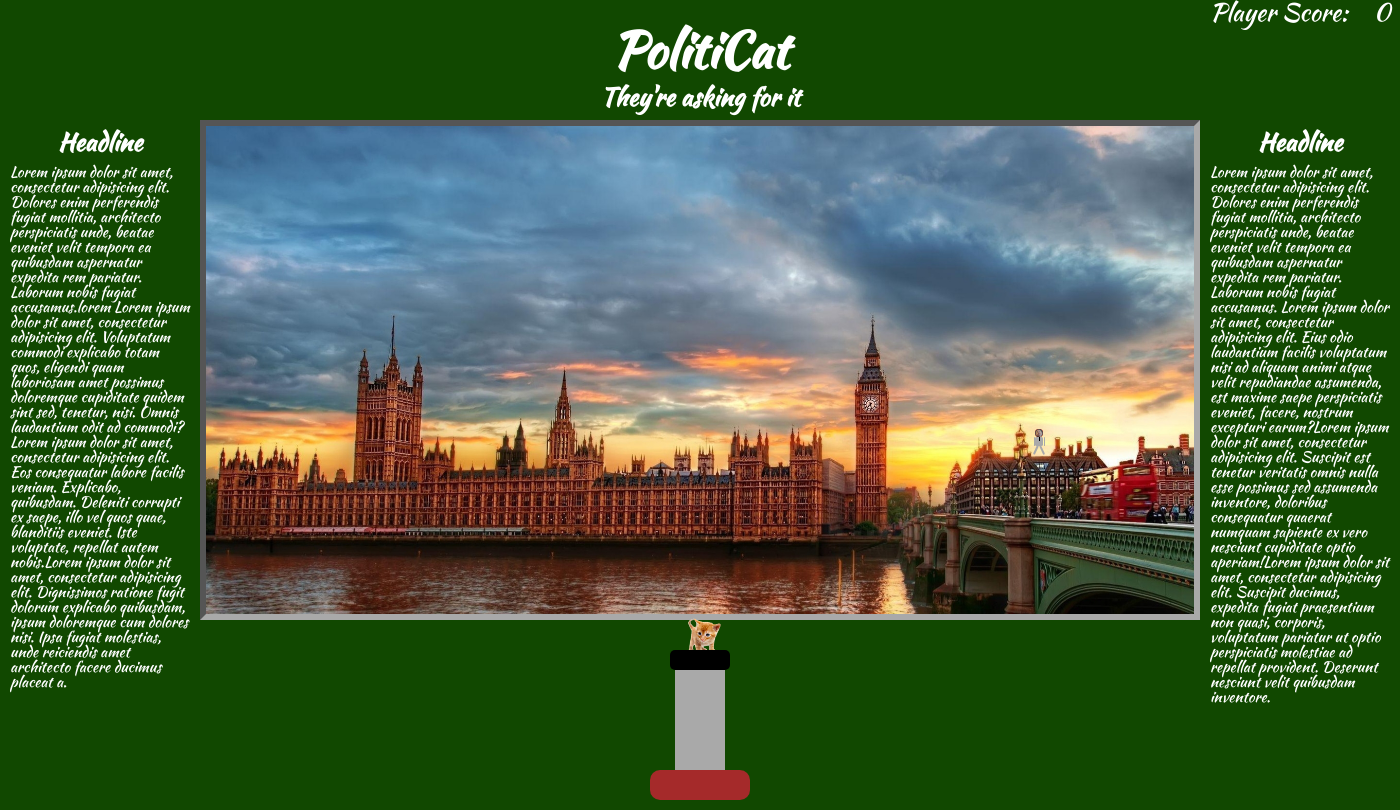
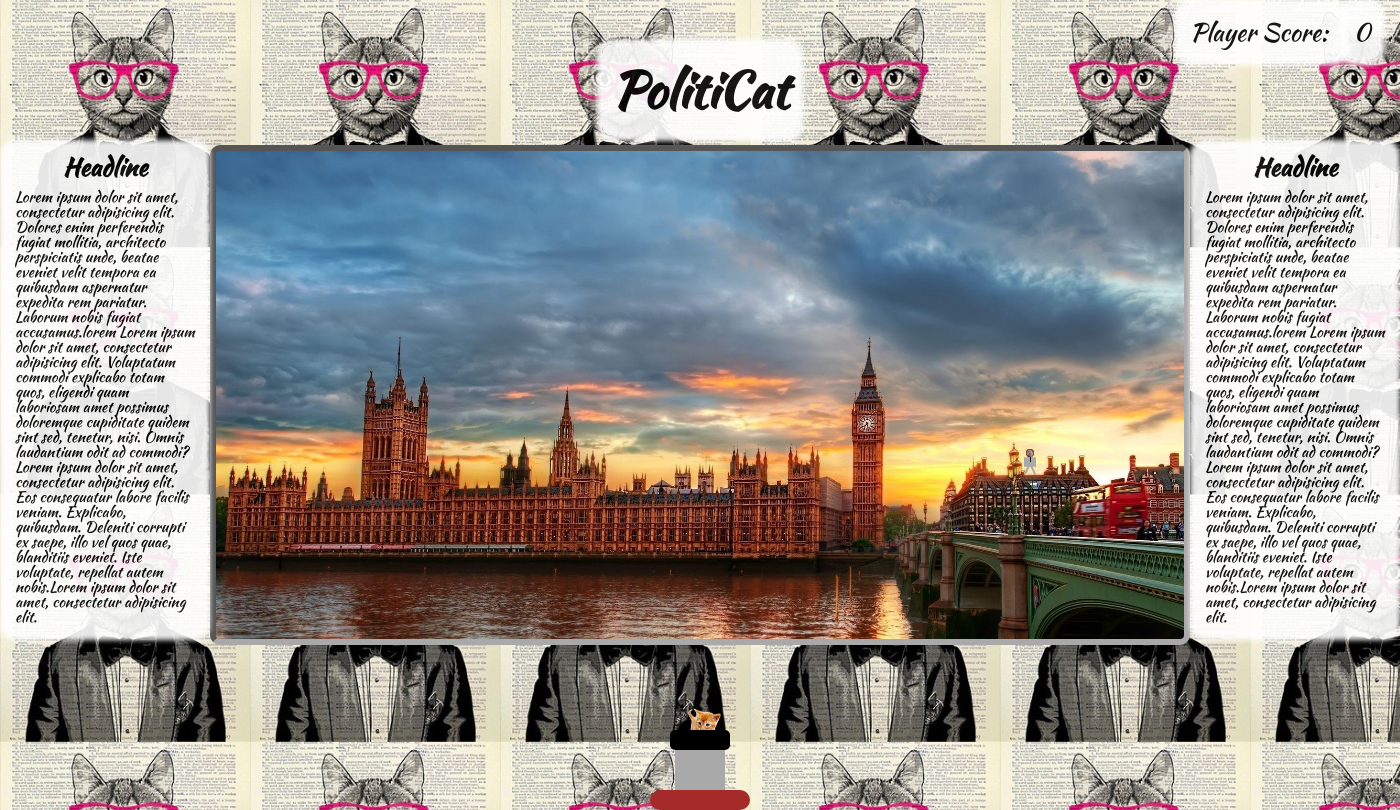
Before and after one commit to syounger-ut/wdi-project-1, a PHP site: page /main.html in a window 1400 px wide. Run offline with PHP 8.4, Linux system fonts and the light colour scheme.

Commit message:
added more advanced styling

```diff
--- a/css/style.css
+++ b/css/style.css
@@ -1,6 +1,6 @@
 * {
   box-sizing: border-box;
-  color: white;
+  color: black;
   font-family: 'Kaushan Script', cursive;
 }
 
@@ -9,19 +9,26 @@ html {
 }
 
 body {
-  background-color: #114800;
+  background-image: url("../images/politicalCat2.jpg");
+  background-size: 250px;
+  text-align: center;
 }
 
 ul {
-  display: block;
+  /*float: right;*/
   text-align: right;
+  margin: 20px;
 }
 
 li {
-  /*float: left;*/
   display: inline;
   font-size: 25px;
   padding: 10px;
+  background: white;
+  opacity: 0.9;
+  border-radius: 10px;
+  box-shadow: 0 0 5px 5px white;
+
 }
 
 li:hover {
@@ -30,18 +37,14 @@ li:hover {
 }
 
 h1 {
-  /*padding: 100px 0 25px 0;*/
+  font-family: 'Kaushan Script', cursive;
+  opacity: 0.9;
+  display: inline;
+  background: white;
+  border-radius: 10px;
+  padding: 10px;
   font-size: 50px;
-}
-
-h1, h2 {
-  text-align: center;
-  font-family: 'Kaushan Script', cursive;
-}
-
-h2 {
-  font-size: 25px;
-  margin: 10px 0 0 0;
+  box-shadow: 0 0 5px 5px white;
 }
 
 .mainPageContainer {
@@ -87,8 +90,12 @@ img {
 .articles{
   width: 200px;
   padding: 10px;
-  margin: 0;
+  margin: 20px 5px 5px;
   float: left;
+  background: white;
+  opacity: 0.9;
+  border-radius: 10px;
+  box-shadow: 0 0 5px 5px white;
 }
 h3 {
   font-size: 25px;
@@ -103,13 +110,14 @@ p {
 }
 
 .gameContainer {
-  width: 1000px;
+  width: 980px;
   height: 500px;
   background-image: url("../images/westminster.jpg");
   background-size: cover;
   border: 6px solid darkgrey;
   border-style: inset;
-  margin: 0 auto;
+  border-radius: 10px;
+  margin: 20px auto 0;
   padding: 0;
   float: left;
 }
@@ -118,7 +126,7 @@ p {
 .catContainer{
   position: absolute;
   bottom: 0;
-  height: 190px;
+  height: 100px;
   width: 50px;
   left: 50%;
   margin-left: -25px;
@@ -128,12 +136,15 @@ p {
 #cat {
   width: 50px;
   height:50px;
-  /*position: absolute;*/
+  position: absolute;
   margin: 0;
   border-radius: 50%;
   background-image: url('../images/cat.png');
   background-size: cover;
   vertical-align: top;
+  /*bottom: 0;*/
+  /*left: 50%;*/
+  /*margin-left: -25px;*/
   }
 /*================================================*/
 /*Body styling*/
@@ -215,7 +226,7 @@ div.leg:last-child{
   position: absolute;
   left: 50%;
   margin-left: -50px;
-  bottom: 0;
+  bottom: -10px;
 }
 .cannonOne{
   height: 20px;
@@ -225,13 +236,13 @@ div.leg:last-child{
   border-radius: 5px;
 }
 .cannonTwo{
-  height: 100px;
+  height: 40px;
   width: 50px;
   background: darkgrey;
   margin: 0 auto;
 }
 .cannonThree{
-  height: 30px;
+  height: 20px;
   width: 100px;
   background: brown;
   margin: 0 auto;
--- a/js/app.js
+++ b/js/app.js
@@ -126,8 +126,7 @@ function confirmHit() {
 
 // move the cat to where clicked
 function catMove() {
-  // var i = $(this).attr('id').substring(1);           //get the index of button
-  new Audio("http://www.wavsource.com/snds_2016-08-21_1204101428963685/animals/cat_screech2.wav").play();          //play corresponding audio
+  new Audio("http://www.wavsource.com/snds_2016-08-21_1204101428963685/animals/cat_screech2.wav").play();
   var x = event.pageX;
   var y = event.pageY-25;
   fired = true;
--- a/main.html
+++ b/main.html
@@ -15,17 +15,16 @@
     <li>Player Score: </li>
     <li id=playerScore>0</li>
   </ul>
-  <h1>PolitiCat</h1>
-  <h2>They're asking for it</h2>
+    <h1>PolitiCat</h1><br>
   <div class="newspaper">
     <div class="articles">
       <h3>Headline</h3>
-      <p>Lorem ipsum dolor sit amet, consectetur adipisicing elit. Dolores enim perferendis fugiat mollitia, architecto perspiciatis unde, beatae eveniet velit tempora ea quibusdam aspernatur expedita rem pariatur. Laborum nobis fugiat accusamus.lorem Lorem ipsum dolor sit amet, consectetur adipisicing elit. Voluptatum commodi explicabo totam quos, eligendi quam laboriosam amet possimus doloremque cupiditate quidem sint sed, tenetur, nisi. Omnis laudantium odit ad commodi?Lorem ipsum dolor sit amet, consectetur adipisicing elit. Eos consequatur labore facilis veniam. Explicabo, quibusdam. Deleniti corrupti ex saepe, illo vel quos quae, blanditiis eveniet. Iste voluptate, repellat autem nobis.Lorem ipsum dolor sit amet, consectetur adipisicing elit. Dignissimos ratione fugit dolorum explicabo quibusdam, ipsum doloremque cum dolores nisi. Ipsa fugiat molestias, unde reiciendis amet architecto facere ducimus placeat a.</p>
+      <p>Lorem ipsum dolor sit amet, consectetur adipisicing elit. Dolores enim perferendis fugiat mollitia, architecto perspiciatis unde, beatae eveniet velit tempora ea quibusdam aspernatur expedita rem pariatur. Laborum nobis fugiat accusamus.lorem Lorem ipsum dolor sit amet, consectetur adipisicing elit. Voluptatum commodi explicabo totam quos, eligendi quam laboriosam amet possimus doloremque cupiditate quidem sint sed, tenetur, nisi. Omnis laudantium odit ad commodi?Lorem ipsum dolor sit amet, consectetur adipisicing elit. Eos consequatur labore facilis veniam. Explicabo, quibusdam. Deleniti corrupti ex saepe, illo vel quos quae, blanditiis eveniet. Iste voluptate, repellat autem nobis.Lorem ipsum dolor sit amet, consectetur adipisicing elit.</p>
     </div>
     <div class="gameContainer"></div>
     <div class="articles">
       <h3>Headline</h3>
-      <p>Lorem ipsum dolor sit amet, consectetur adipisicing elit. Dolores enim perferendis fugiat mollitia, architecto perspiciatis unde, beatae eveniet velit tempora ea quibusdam aspernatur expedita rem pariatur. Laborum nobis fugiat accusamus.  Lorem ipsum dolor sit amet, consectetur adipisicing elit. Eius odio laudantium facilis voluptatum nisi ad aliquam animi atque velit repudiandae assumenda, est maxime saepe perspiciatis eveniet, facere, nostrum excepturi earum?Lorem ipsum dolor sit amet, consectetur adipisicing elit. Suscipit est tenetur veritatis omnis nulla esse possimus sed assumenda inventore, doloribus consequatur quaerat numquam sapiente ex vero nesciunt cupiditate optio aperiam!Lorem ipsum dolor sit amet, consectetur adipisicing elit. Suscipit ducimus, expedita fugiat praesentium non quasi, corporis, voluptatum pariatur ut optio perspiciatis molestiae ad repellat provident. Deserunt nesciunt velit quibusdam inventore.</p>
+      <p>Lorem ipsum dolor sit amet, consectetur adipisicing elit. Dolores enim perferendis fugiat mollitia, architecto perspiciatis unde, beatae eveniet velit tempora ea quibusdam aspernatur expedita rem pariatur. Laborum nobis fugiat accusamus.lorem Lorem ipsum dolor sit amet, consectetur adipisicing elit. Voluptatum commodi explicabo totam quos, eligendi quam laboriosam amet possimus doloremque cupiditate quidem sint sed, tenetur, nisi. Omnis laudantium odit ad commodi?Lorem ipsum dolor sit amet, consectetur adipisicing elit. Eos consequatur labore facilis veniam. Explicabo, quibusdam. Deleniti corrupti ex saepe, illo vel quos quae, blanditiis eveniet. Iste voluptate, repellat autem nobis.Lorem ipsum dolor sit amet, consectetur adipisicing elit.</p>
     </div>
   </div>
   <div class="cannon">
```
Also changed, not shown: images/politicalCat.jpg (added), images/politicalCat1.jpg (added), images/politicalCat2.jpg (added).
